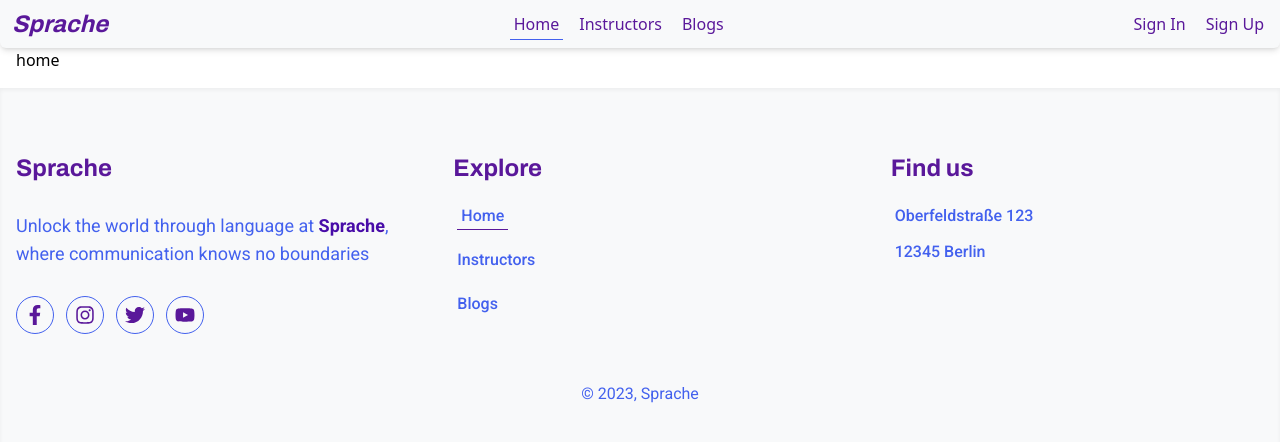
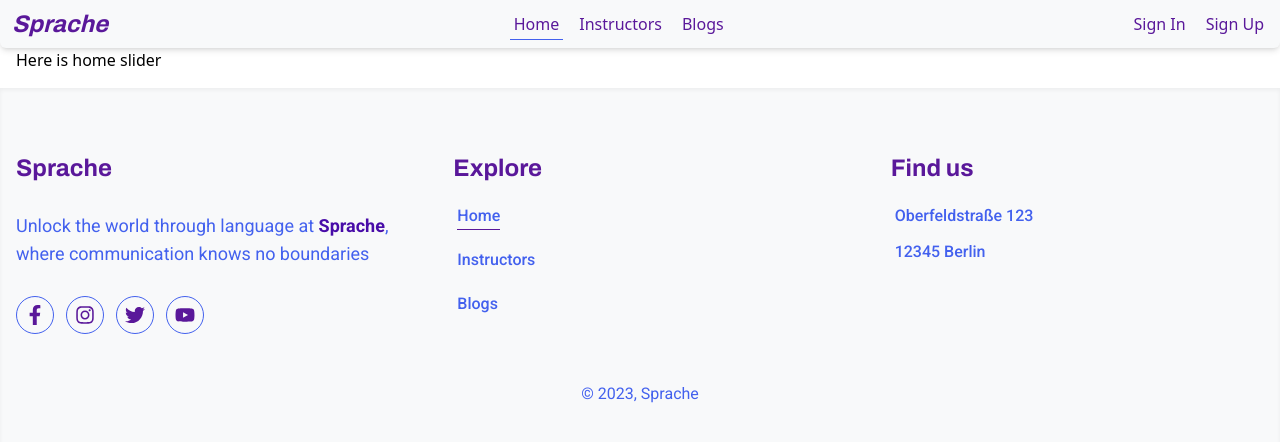
Before and after one commit to eh-munna/Sprache-Client, a React (Vite) app: page / in a window 1280 px wide. Shown: the top 442 px of the page. Built offline with nearby package versions, Linux system fonts and the light colour scheme; no server answers.

Commit message:
home slider component added

```diff
--- a/src/Routes/Router/Router.jsx
+++ b/src/Routes/Router/Router.jsx
@@ -4,6 +4,7 @@ import ErrorPage from '../../shared/ErrorPage/ErrorPage';
 import Home from '../../pages/Home/Home';
 import SignIn from '../../pages/SignIn/SignIn';
 import SignUp from '../../pages/SignUp/SignUp';
+import Instructors from '../../pages/Instructors/Instructors';
 
 const router = createBrowserRouter([
   {
@@ -23,6 +24,10 @@ const router = createBrowserRouter([
         path: '/sign-up',
         element: <SignUp />,
       },
+      {
+        path: '/instructors',
+        element: <Instructors />,
+      },
     ],
   },
 ]);
--- a/src/pages/Home/Home.jsx
+++ b/src/pages/Home/Home.jsx
@@ -1,7 +1,11 @@
-import React from 'react';
+import HomeSlider from './HomeSlider/HomeSlider';
 
 const Home = () => {
-  return <div>home</div>;
+  return (
+    <div>
+      <HomeSlider />
+    </div>
+  );
 };
 
 export default Home;
--- /dev/null
+++ b/src/pages/Home/HomeSlider/HomeSlider.jsx
@@ -0,0 +1,5 @@
+const HomeSlider = () => {
+  return <div>Here is home slider</div>;
+};
+
+export default HomeSlider;
--- /dev/null
+++ b/src/pages/Instructors/Instructors.jsx
@@ -0,0 +1,7 @@
+import React from 'react';
+
+const Instructors = () => {
+  return <div>Here is the instructor page</div>;
+};
+
+export default Instructors;
--- a/src/shared/Footer/Footer.jsx
+++ b/src/shared/Footer/Footer.jsx
@@ -71,8 +71,8 @@ const Footer = () => {
                   to="/"
                   className={({ isActive }) =>
                     isActive
-                      ? `border-b p-1 border-b-[#5a189a] text-[#4361ee]`
-                      : `border-0 text-[#4361ee]`
+                      ? `border-b pb-1 border-b-[#5a189a] text-[#4361ee]`
+                      : `border-0 pb-1 text-[#4361ee]`
                   }
                 >
                   Home
@@ -81,11 +81,11 @@ const Footer = () => {
 
               <li className="text-[#0077b6] font-medium font-[roboto] p-1">
                 <NavLink
-                  to="/all-toys"
+                  to="/instructors"
                   className={({ isActive }) =>
                     isActive
-                      ? `border-b p-1 border-b-[#5a189a] text-[#4361ee]`
-                      : `border-0 text-[#4361ee]`
+                      ? `border-b pb-1 border-b-[#5a189a] text-[#4361ee]`
+                      : `border-0 pb-1 text-[#4361ee]`
                   }
                 >
                   Instructors
--- a/src/shared/Navbar/Navbar.jsx
+++ b/src/shared/Navbar/Navbar.jsx
@@ -51,7 +51,7 @@ const Navbar = () => {
       </li>
       <li>
         <NavLink
-          to="/all-toys"
+          to="/instructors"
           className={({ isActive }) =>
             isActive
               ? `border-b border-b-[#4361ee] text-[#5a189a] p-1`
```
